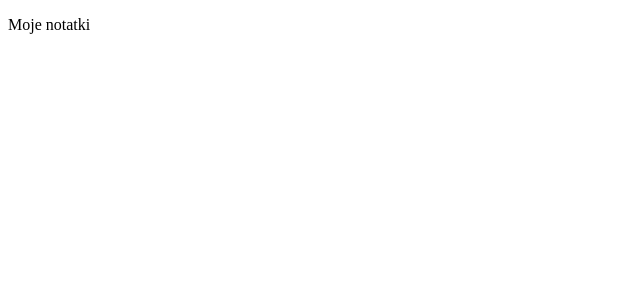
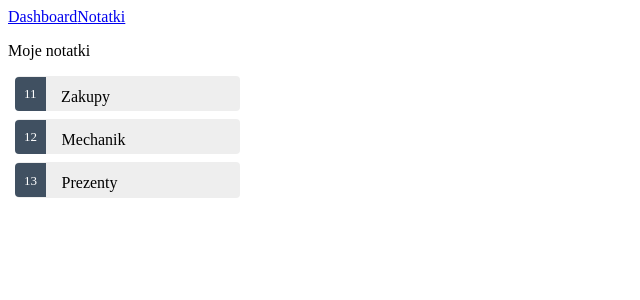
Before and after one commit to orelll/Angular, an Angular app: page /todoes in a window 1280 px wide. Shown: the top 300 px of the page, without its empty margins (0-640 px from the left). Built offline with nearby package versions, Linux system fonts and the light colour scheme.

Commit message:
added some styling, improved routing

```diff
--- a/src/app/app.component.html
+++ b/src/app/app.component.html
@@ -1 +1,5 @@
+<nav>
+    <a routerLink="/dashboard">Dashboard</a>
+    <a routerLink="/todoes">Notatki</a>
+</nav>
 <router-outlet></router-outlet>
--- a/src/app/app.module.ts
+++ b/src/app/app.module.ts
@@ -1,6 +1,6 @@
 import { BrowserModule } from '@angular/platform-browser';
 import { NgModule } from '@angular/core';
-
+import { FormsModule } from '@angular/forms';
 import { AppRoutingModule } from './app-routing.module';
 import { AppComponent } from './app.component';
 import { ToDoDetailsComponent } from './to-do-details/to-do-details.component';
@@ -16,7 +16,8 @@ import { ToDoesComponent } from './to-does/to-does.component';
   ],
   imports: [
     BrowserModule,
-    AppRoutingModule
+    AppRoutingModule,
+    FormsModule
   ],
   providers: [],
   bootstrap: [AppComponent]
--- a/src/app/dashboard/dashboard.component.html
+++ b/src/app/dashboard/dashboard.component.html
@@ -1,8 +1,9 @@
-<h2>Dashboard</h2>
-<ul>
-  <li *ngFor="let todo of todoes">
-    <a routerLink="/detail/{{todo.id}}">
-      <span class="badge">{{todo.id}}</span> {{todo.name}}
-    </a>
-  </li>
-</ul>
+<h3>Najnowsze notatki</h3>
+<div class="grid grid-pad">
+  <a *ngFor="let todo of todoes" class="col-1-4"
+      routerLink="/detail/{{todo.id}}">
+    <div class="module todo">
+      <h4>{{todo.name}}</h4>
+    </div>
+  </a>
+</div>
--- a/src/app/to-do-details/to-do-details.component.css
+++ b/src/app/to-do-details/to-do-details.component.css
@@ -0,0 +1,30 @@
+/* HeroDetailComponent's private CSS styles */
+label {
+    display: inline-block;
+    width: 3em;
+    margin: .5em 0;
+    color: #607D8B;
+    font-weight: bold;
+  }
+  input {
+    height: 2em;
+    font-size: 1em;
+    padding-left: .4em;
+  }
+  button {
+    margin-top: 20px;
+    font-family: Arial;
+    background-color: #eee;
+    border: none;
+    padding: 5px 10px;
+    border-radius: 4px;
+    cursor: pointer;
+  }
+  button:hover {
+    background-color: #cfd8dc;
+  }
+  button:disabled {
+    background-color: #eee;
+    color: #ccc;
+    cursor: auto;
+  }
--- a/src/app/to-do-details/to-do-details.component.html
+++ b/src/app/to-do-details/to-do-details.component.html
@@ -1,6 +1,10 @@
-
-<p>Notatka nr {{todo.id}}</p>
-<p>{{todo.name}}</p>
-<div>{{todo.content}}</div>
-
-<button (click)="goBack()">wróć</button>
+<div *ngIf="todo">
+  <h2>{{todo.name | uppercase}} Details</h2>
+  <div><span>id: </span>{{todo.id}}</div>
+  <div>
+    <label>zawartość:
+      <input [(ngModel)]="todo.id" placeholder="..." />
+    </label>
+  </div>
+  <button (click)="goBack()">go back</button>
+</div>
--- a/src/app/to-do-details/to-do-details.component.ts
+++ b/src/app/to-do-details/to-do-details.component.ts
@@ -1,6 +1,7 @@
 import { Component, OnInit } from '@angular/core';
 import { Location } from '@angular/common';
 import { ToDo } from '../common/todo';
+import { ActivatedRoute } from '@angular/router';
 
 @Component({
   selector: 'app-to-do-details',
--- a/src/app/to-does/to-does.component.css
+++ b/src/app/to-does/to-does.component.css
@@ -0,0 +1,44 @@
+/* HeroesComponent's private CSS styles */
+.todoes {
+    margin: 0 0 2em 0;
+    list-style-type: none;
+    padding: 0;
+    width: 15em;
+  }
+  .todoes li {
+    cursor: pointer;
+    position: relative;
+    left: 0;
+    background-color: #EEE;
+    margin: .5em;
+    padding: .3em 0;
+    height: 1.6em;
+    border-radius: 4px;
+  }
+  .todoes li:hover {
+    color: #607D8B;
+    background-color: #DDD;
+    left: .1em;
+  }
+  .todoes li.selected {
+    background-color: #CFD8DC;
+    color: white;
+  }
+  .todoes li.selected:hover {
+    background-color: #BBD8DC;
+    color: white;
+  }
+  .todoes .badge {
+    display: inline-block;
+    font-size: small;
+    color: white;
+    padding: 0.8em 0.7em 0 0.7em;
+    background-color:#405061;
+    line-height: 1em;
+    position: relative;
+    left: -1px;
+    top: -4px;
+    height: 1.8em;
+    margin-right: .8em;
+    border-radius: 4px 0 0 4px;
+  }
--- a/src/app/to-does/to-does.component.html
+++ b/src/app/to-does/to-does.component.html
@@ -1 +1,7 @@
 <p>Moje notatki</p>
+
+<ul class="todoes">
+  <li *ngFor="let todo of todoes" [class.selected]="todo === selectedTodo" (click)="onSelect(todo)">
+    <span class="badge">{{todo.id}}</span> {{todo.name}}
+  </li>
+</ul>
--- a/src/app/to-does/to-does.component.ts
+++ b/src/app/to-does/to-does.component.ts
@@ -1,4 +1,5 @@
 import { Component, OnInit } from '@angular/core';
+import { ToDo } from '../common/todo';
 
 @Component({
   selector: 'app-to-does',
@@ -7,9 +8,22 @@ import { Component, OnInit } from '@angular/core';
 })
 export class ToDoesComponent implements OnInit {
 
+  selectedTodo: ToDo;
+  todoes: ToDo[] = TODOES;
+
   constructor() { }
 
   ngOnInit(): void {
   }
 
+  onSelect(todo: ToDo){
+    this.selectedTodo = todo;
+  }
+
 }
+
+export const TODOES: ToDo[] = [
+  { id: 11, name: 'Zakupy', content: 'Mleko, mąka, jajka' },
+  { id: 12, name: 'Mechanik', content: 'Zapytać o wymianę filtrów' },
+  { id: 13, name: 'Prezenty', content: 'Książka dla taty' }
+];
```
